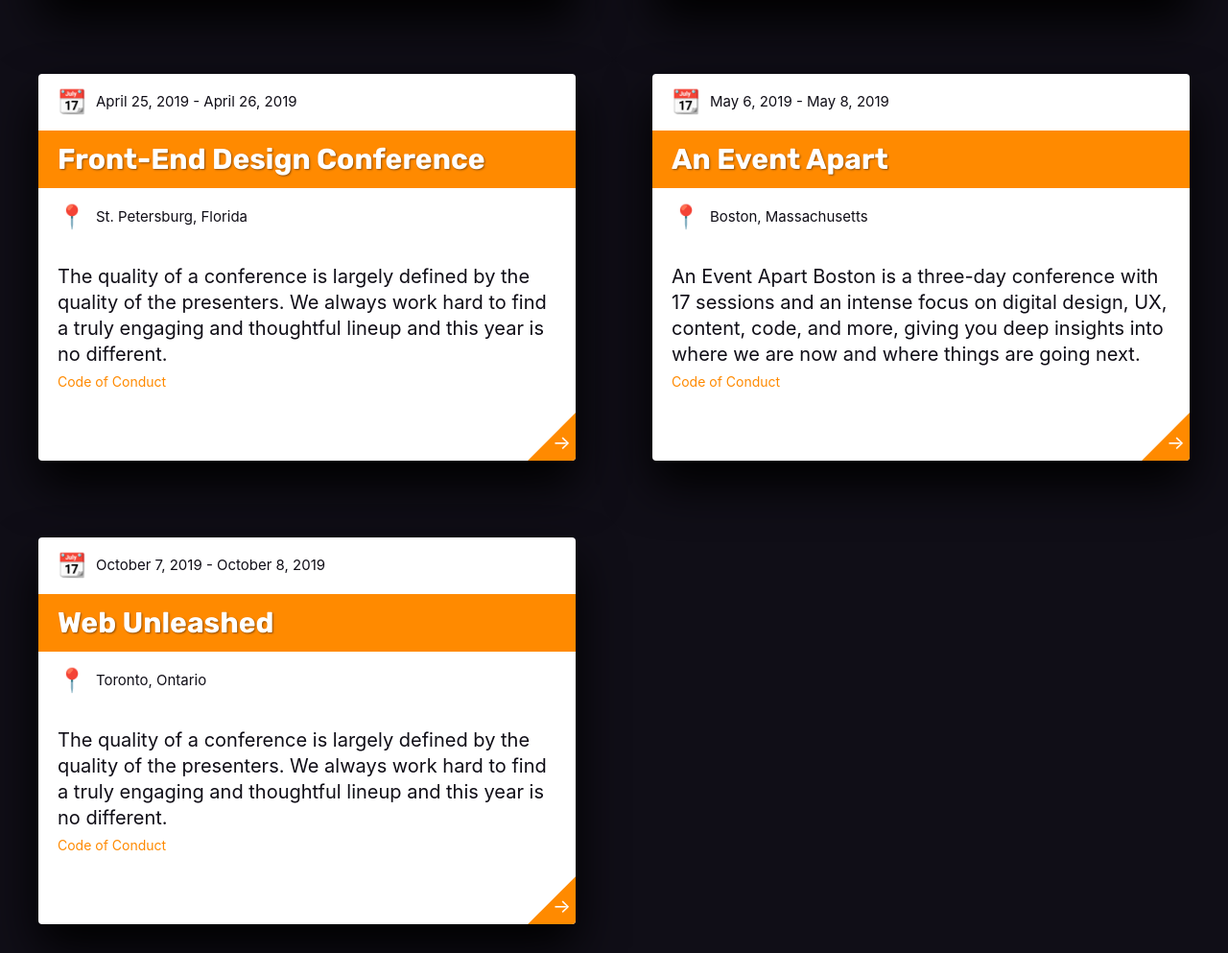
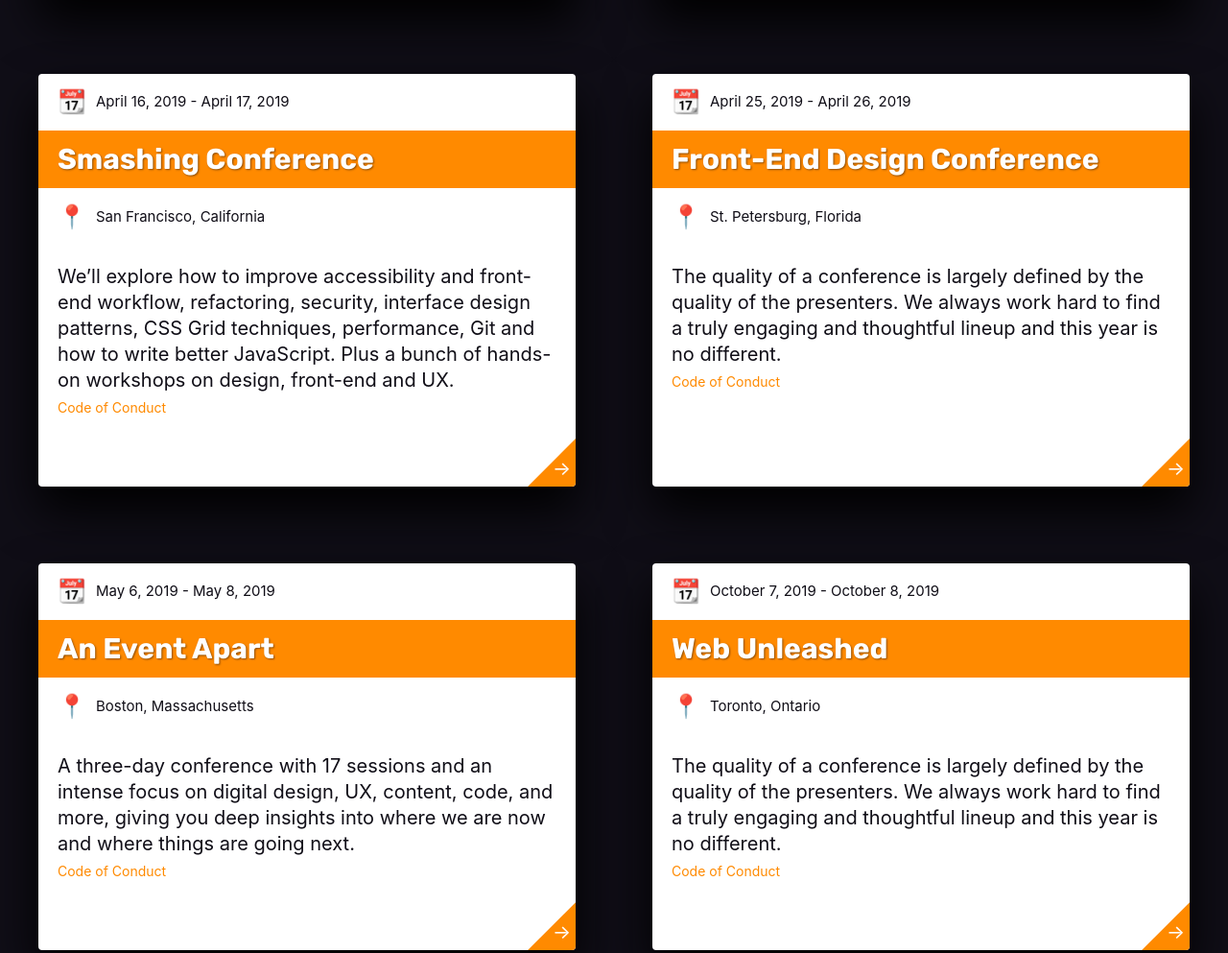
Before and after one commit to CSS-Tricks/conferences, an Eleventy site: page site/index.njk in a window 1280 px wide. Shown: the part 1212-2205 px from the top of the page at 96% size. Built offline with nearby package versions, Linux system fonts and the light colour scheme; Eleventy itself is replaced by a stand-in of ours; files that its build step writes are made by us from their sources; what nunjucks-inspect would draw is missing.

Commit message:
copy updates, adding smashing sf

```diff
--- a/site/conferences/2019-aea-boston.md
+++ b/site/conferences/2019-aea-boston.md
@@ -8,4 +8,4 @@
 byline: Three days of design, code, and content
 ---
 
-An Event Apart Boston is a three-day conference with 17 sessions and an intense focus on digital design, UX, content, code, and more, giving you deep insights into where we are now and where things are going next.
+A three-day conference with 17 sessions and an intense focus on digital design, UX, content, code, and more, giving you deep insights into where we are now and where things are going next.
--- /dev/null
+++ b/site/conferences/2019-smashing-sanfrancisco.md
@@ -0,0 +1,11 @@
+---
+title: Smashing Conference
+url: https://smashingconf.com/sf-2019/
+cocUrl: https://smashingconf.com/codeofconduct
+date: 2019-04-16
+endDate: 2019-04-17
+location: San Francisco, California
+byline: A friendly, inclusive event which is focused on real-world problems and solutions.
+---
+
+We’ll explore how to improve accessibility and front-end workflow, refactoring, security, interface design patterns, CSS Grid techniques, performance, Git and how to write better JavaScript. Plus a bunch of hands-on workshops on design, front-end and UX.
```
Also changed, not shown: 2 other files.
